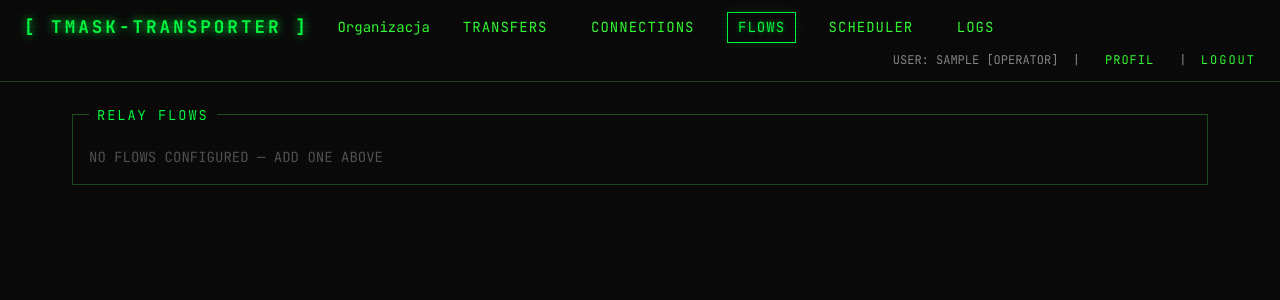
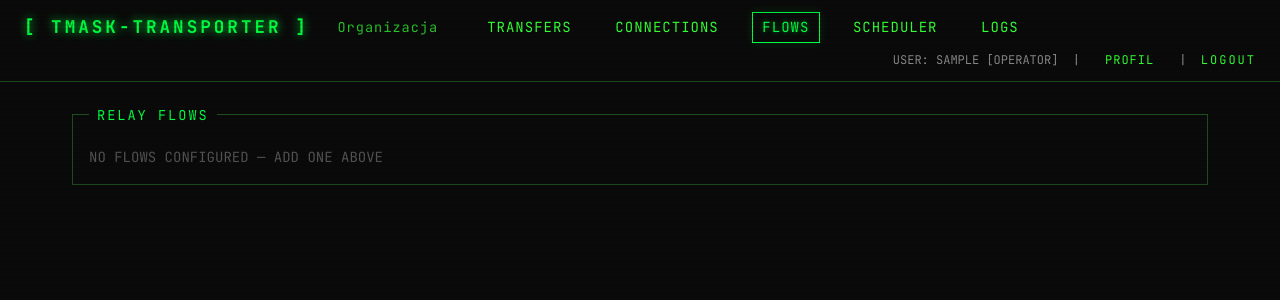
Before and after one commit to TMaskpl/tmask-tt, a Django app: page /flows/ in a window 1280 px wide. Shown: the top 300 px of the page. Run offline with Django 5.2, Linux system fonts and the light colour scheme; the visitor is signed in with stand-in values (Sample User, id 1); data comes from the database, SQL or seed files in the repository; data that the repository does not hold is empty; parts of the project's set-up code (start-up, migrations or seed data) failed here and were passed over.

Commit message:
style: add .org-name CSS rule for navbar organization label

```diff
--- a/services/web/static/css/crt.css
+++ b/services/web/static/css/crt.css
@@ -93,6 +93,14 @@ nav a.logo:hover, nav a.logo.active {
   border: none;
   text-shadow: 0 0 18px rgba(0, 255, 65, 1);
   transform: translateY(-1px);
+}
+
+.org-name {
+  color: var(--green);
+  font-size: 0.85rem;
+  letter-spacing: 1px;
+  margin-right: 1rem;
+  opacity: 0.75;
 }
 
 nav a {
```
